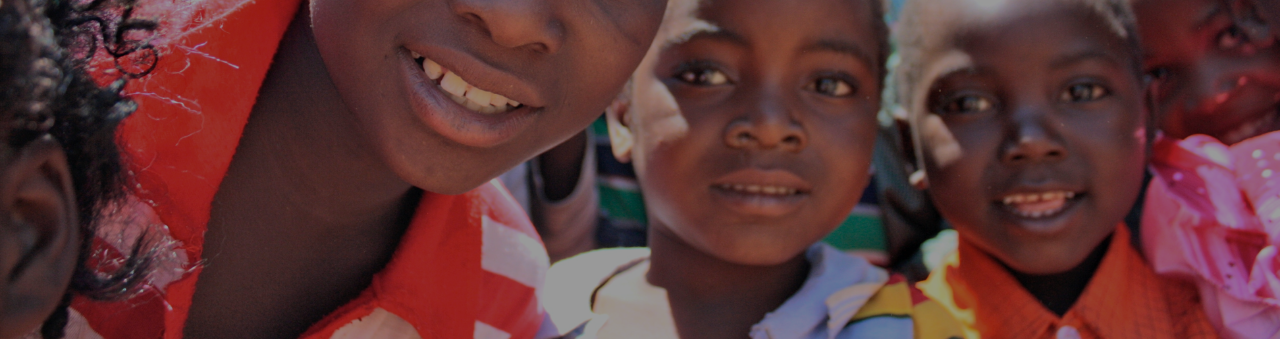
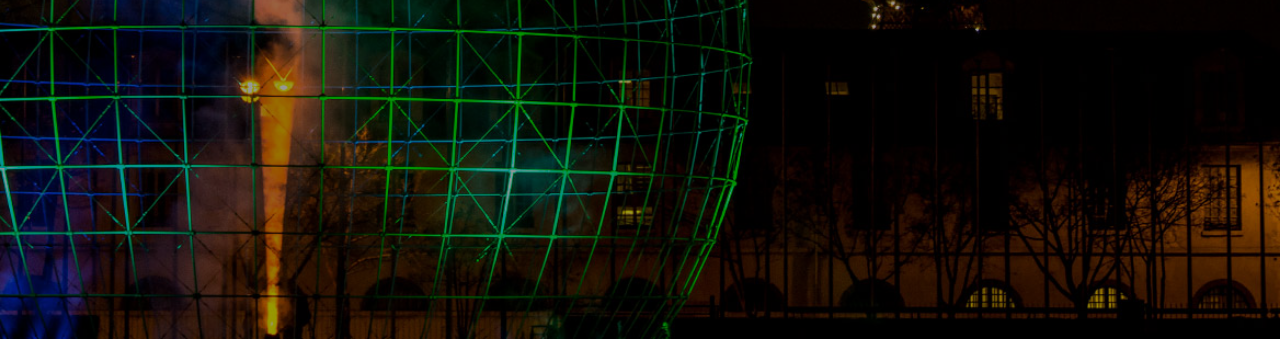
Before and after one commit to WebDevSahil/UNESCO_Theme, a plain HTML site: page index.html in a window 1280 px wide. Shown: the part 461-800 px from the top of the page. Drawn offline with Linux system fonts and the light colour scheme.

Commit message:
Image Changed

```diff
--- a/style.css
+++ b/style.css
@@ -27,7 +27,7 @@
 }
 
 .header {
-  background: url('img/bg_1.jpg') no-repeat center center / cover;
+  background: url('img/bg_2.jpg') no-repeat center center / cover;
   height: 100vh;
   position: relative;
 }
```
